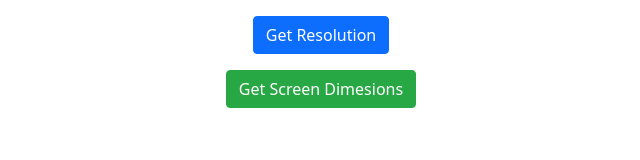
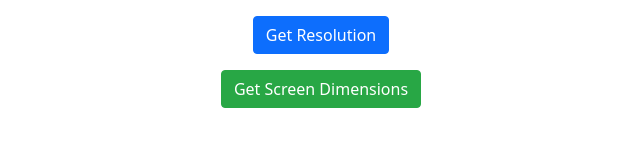
Before and after one commit to 6266852427/screensize, a plain HTML site: page index.html in a window 1280 px wide. Shown: the full height of the page, 319-959 px from the left. Drawn offline with nearby package versions, Linux system fonts and the light colour scheme.

Commit message:
Update index.html

```diff
--- a/index.html
+++ b/index.html
@@ -20,7 +20,7 @@
  <div class="container">
      <center><button class=" btn btn-primary mt-3" type="button" onclick="getResolution();">Get Resolution</button>
      <br>
-     <button class="btn btn-success mt-3" type="button" onclick="windowSize();">Get Screen Dimesions</button>
+     <button class="btn btn-success mt-3" type="button" onclick="windowSize();">Get Screen Dimensions</button>
      </center>
  </div>
 </body>
```
